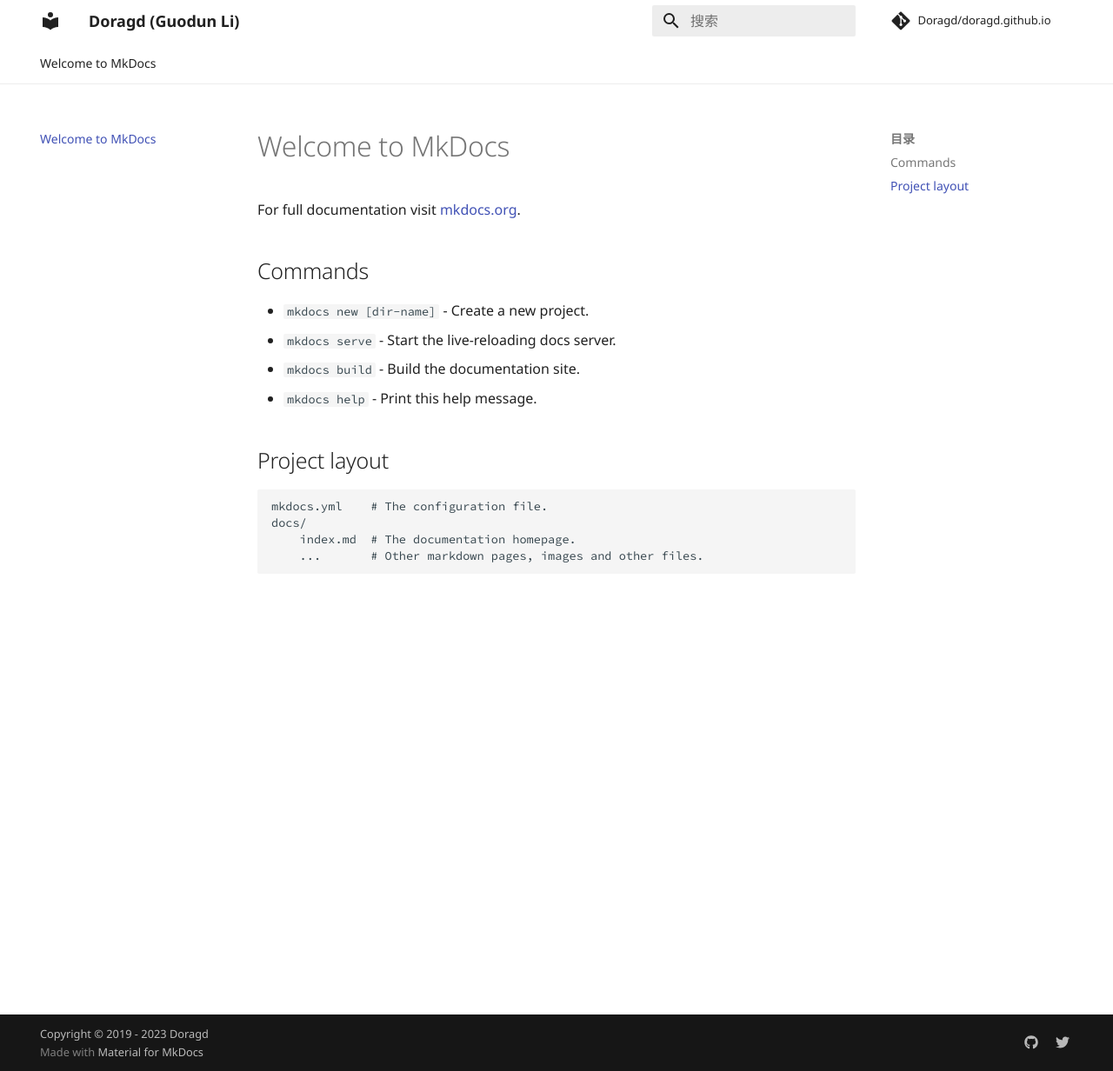
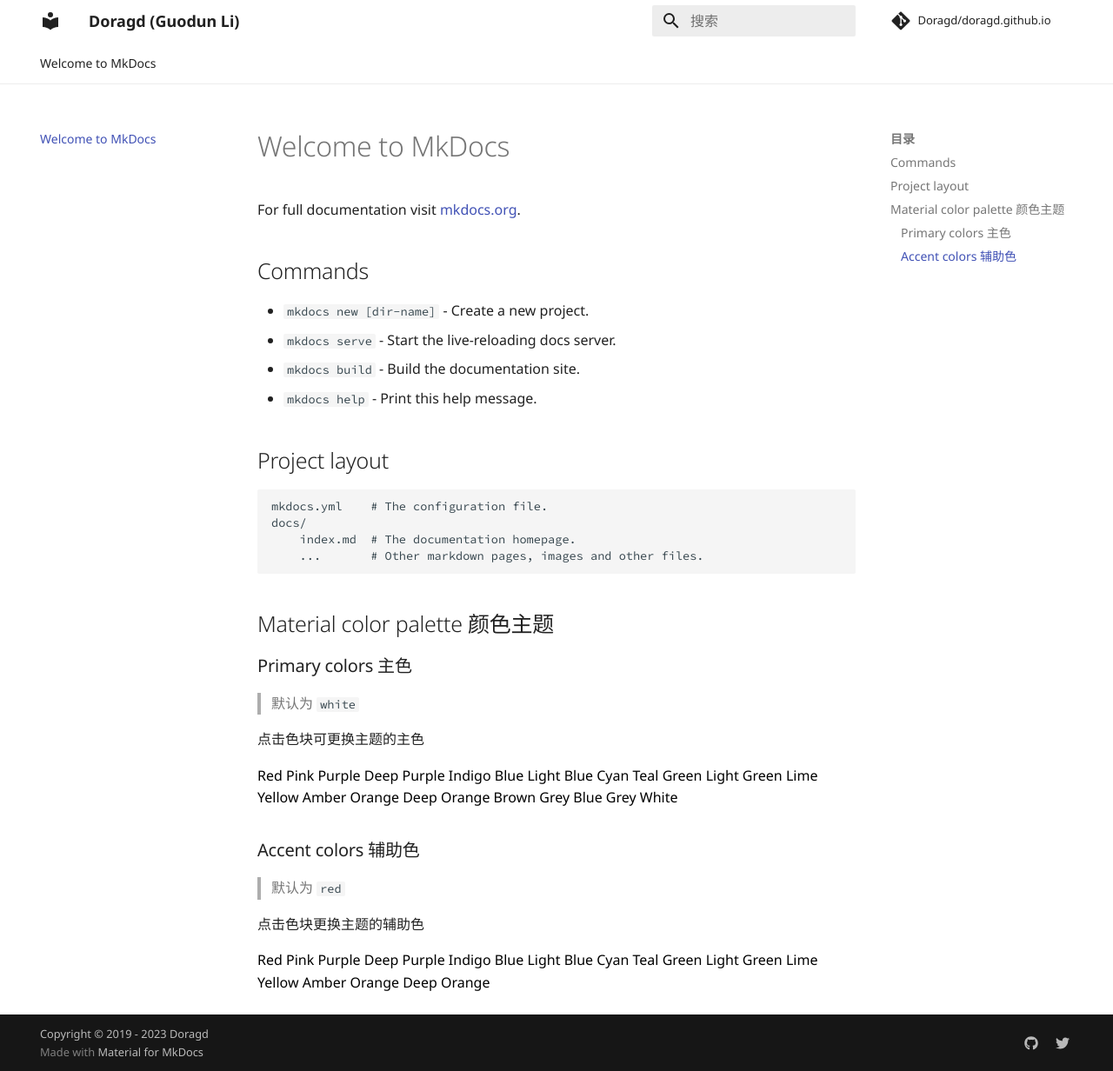
Before and after one commit to Doragd/Notes, an MkDocs documentation site: the page built from docs/index.md, in a window 1280 px wide and 1232 px high. Shown: the whole window at 87% size. Built offline with MkDocs 1.6.1 and Material for MkDocs 9.7.7, drawn with Linux system fonts in a browser that asks for light colours.

Commit message:
update the notes repo

```diff
--- a/docs/index.md
+++ b/docs/index.md
@@ -15,3 +15,83 @@ For full documentation visit [mkdocs.org](https://mkdocs.org).
     docs/
         index.md  # The documentation homepage.
         ...       # Other markdown pages, images and other files.
+
+
+## Material color palette 颜色主题
+
+### Primary colors 主色
+
+> 默认为 `white`
+
+点击色块可更换主题的主色
+
+<div id="color-button">
+<button data-md-color-primary="red">Red</button>
+<button data-md-color-primary="pink">Pink</button>
+<button data-md-color-primary="purple">Purple</button>
+<button data-md-color-primary="deep-purple">Deep Purple</button>
+<button data-md-color-primary="indigo">Indigo</button>
+<button data-md-color-primary="blue">Blue</button>
+<button data-md-color-primary="light-blue">Light Blue</button>
+<button data-md-color-primary="cyan">Cyan</button>
+<button data-md-color-primary="teal">Teal</button>
+<button data-md-color-primary="green">Green</button>
+<button data-md-color-primary="light-green">Light Green</button>
+<button data-md-color-primary="lime">Lime</button>
+<button data-md-color-primary="yellow">Yellow</button>
+<button data-md-color-primary="amber">Amber</button>
+<button data-md-color-primary="orange">Orange</button>
+<button data-md-color-primary="deep-orange">Deep Orange</button>
+<button data-md-color-primary="brown">Brown</button>
+<button data-md-color-primary="grey">Grey</button>
+<button data-md-color-primary="blue-grey">Blue Grey</button>
+<button data-md-color-primary="white">White</button>
+</div>
+
+<script>
+  var buttons = document.querySelectorAll("button[data-md-color-primary]");
+  Array.prototype.forEach.call(buttons, function(button) {
+    button.addEventListener("click", function() {
+      document.body.dataset.mdColorPrimary = this.dataset.mdColorPrimary;
+      localStorage.setItem("data-md-color-primary",this.dataset.mdColorPrimary);
+    })
+  })
+</script>
+
+### Accent colors 辅助色
+
+> 默认为 `red`
+
+点击色块更换主题的辅助色
+
+<div id="color-button">
+<button data-md-color-accent="red">Red</button>
+<button data-md-color-accent="pink">Pink</button>
+<button data-md-color-accent="purple">Purple</button>
+<button data-md-color-accent="deep-purple">Deep Purple</button>
+<button data-md-color-accent="indigo">Indigo</button>
+<button data-md-color-accent="blue">Blue</button>
+<button data-md-color-accent="light-blue">Light Blue</button>
+<button data-md-color-accent="cyan">Cyan</button>
+<button data-md-color-accent="teal">Teal</button>
+<button data-md-color-accent="green">Green</button>
+<button data-md-color-accent="light-green">Light Green</button>
+<button data-md-color-accent="lime">Lime</button>
+<button data-md-color-accent="yellow">Yellow</button>
+<button data-md-color-accent="amber">Amber</button>
+<button data-md-color-accent="orange">Orange</button>
+<button data-md-color-accent="deep-orange">Deep Orange</button>
+</div>
+
+<script>
+  var buttons = document.querySelectorAll("button[data-md-color-accent]");
+  Array.prototype.forEach.call(buttons, function(button) {
+    button.addEventListener("click", function() {
+      document.body.dataset.mdColorAccent = this.dataset.mdColorAccent;
+      localStorage.setItem("data-md-color-accent",this.dataset.mdColorAccent);
+    })
+  })
+
+  // #758
+  document.getElementsByClassName('md-nav__title')[1].click()
+</script>
```
